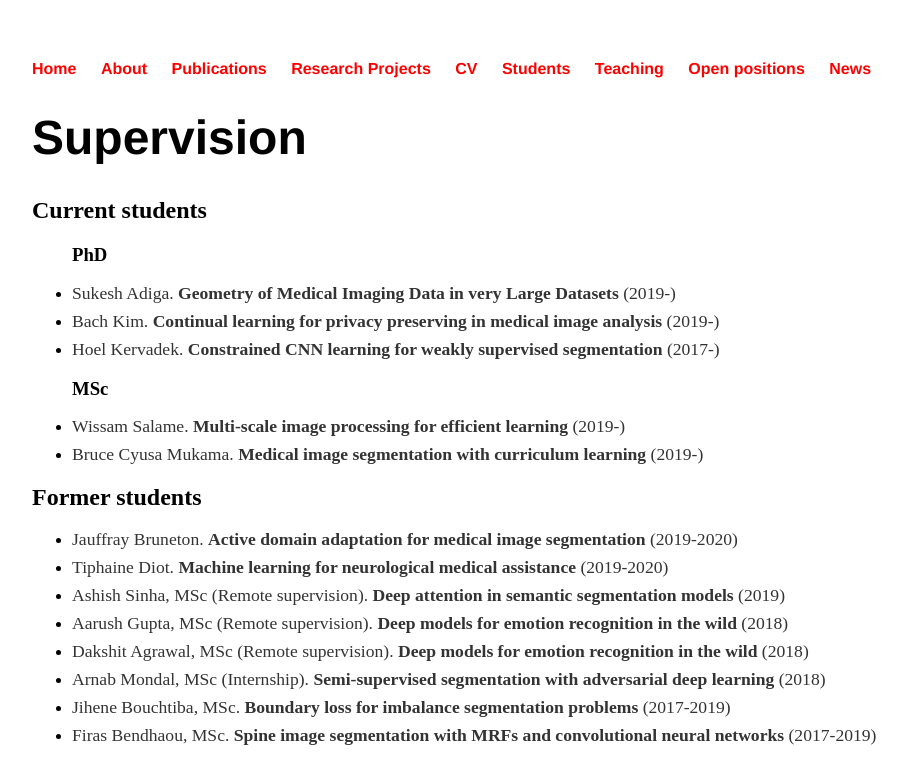
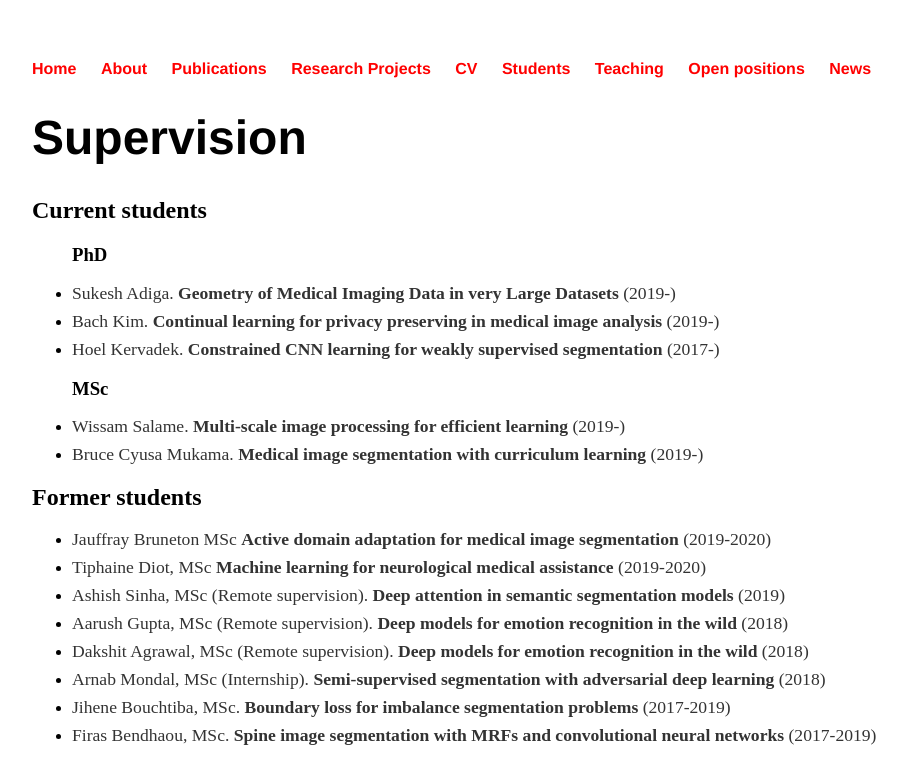
Before and after one commit to josedolz/josedolz.github.io, a Jekyll site: the page built from students/index.html, in a window 1280 px wide. Shown: the top 784 px of the page, without its empty margins (96-1003 px from the left). Built offline with Jekyll 4.4.1, drawn with Linux system fonts in a browser that asks for light colours.

Commit message:
Update index.html

```diff
--- a/students/index.html
+++ b/students/index.html
@@ -17,8 +17,8 @@ title: students
 
 	<h2>Former students</h2>
 	<ul>
-		<li><p1>Jauffray Bruneton. <strong>Active domain adaptation for medical image segmentation </strong> (2019-2020)</p1></li>
-		<li><p1>Tiphaine Diot. <strong>Machine learning for neurological medical assistance </strong> (2019-2020)</p1></li>
+		<li><p1>Jauffray Bruneton MSc <strong>Active domain adaptation for medical image segmentation </strong> (2019-2020)</p1></li>
+		<li><p1>Tiphaine Diot, MSc <strong>Machine learning for neurological medical assistance </strong> (2019-2020)</p1></li>
 		<li><p1>Ashish Sinha, MSc (Remote supervision). <strong>Deep attention in semantic segmentation models</strong> (2019)</p1></li>
 		<li><p1>Aarush Gupta, MSc (Remote supervision). <strong>Deep models for emotion recognition in the wild </strong> (2018)</p1></li>
 		<li><p1>Dakshit Agrawal, MSc (Remote supervision). <strong>Deep models for emotion recognition in the wild</strong> (2018)</p1></li>
```
